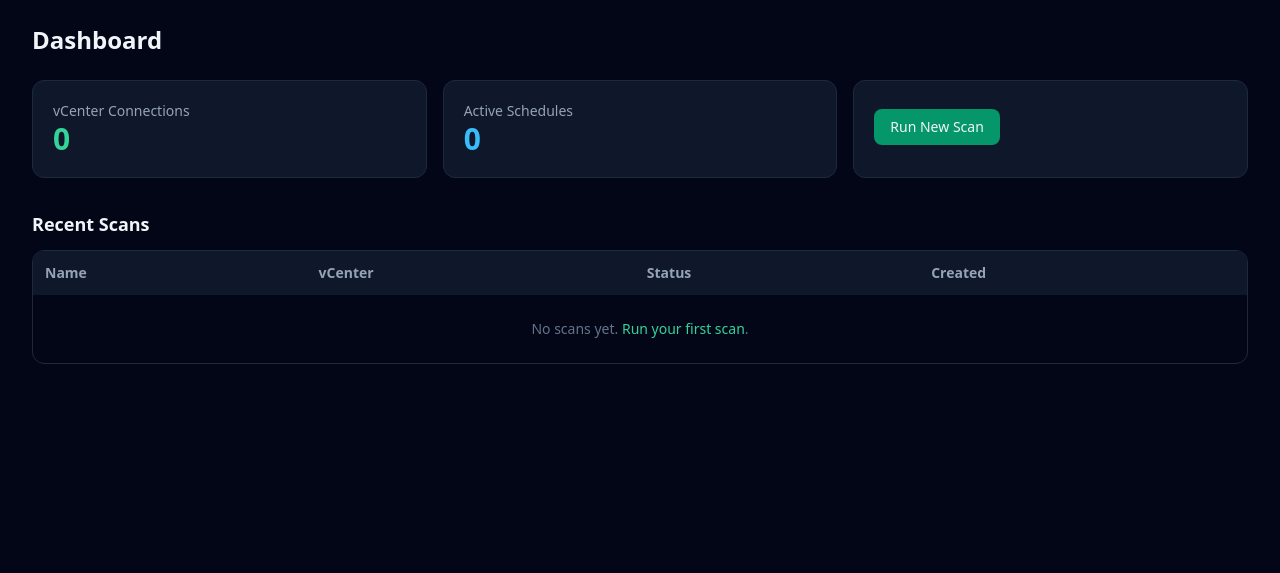
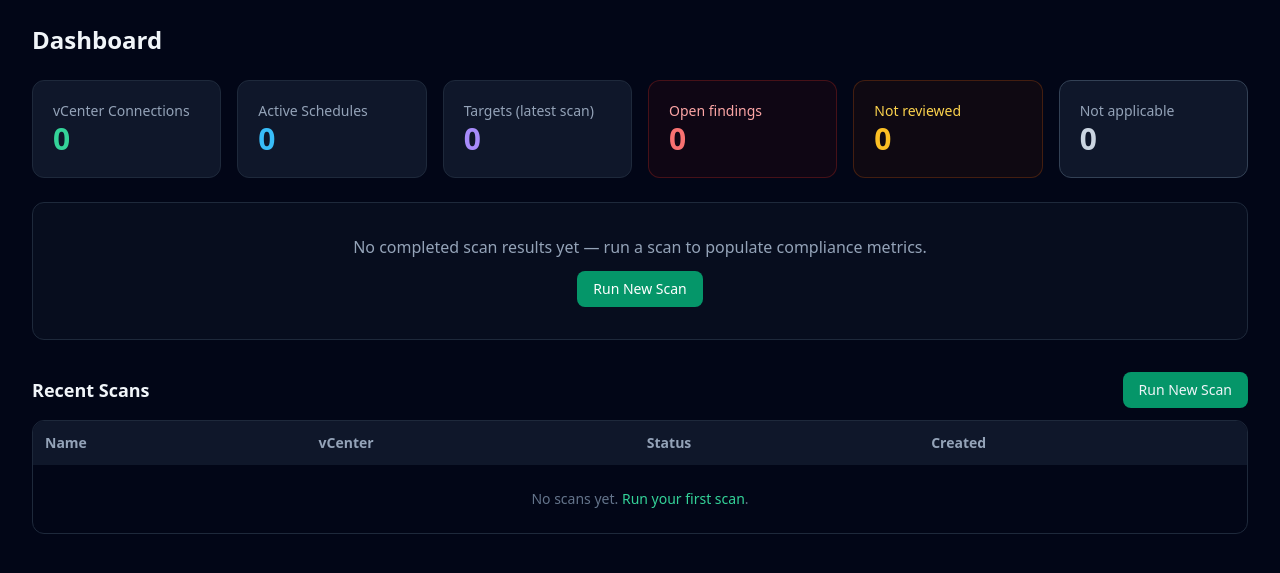
Before and after one commit to drummachine24/VMWare-STIG-Tool, a FastAPI app: page / in a window 1280 px wide. Shown: the part 55-628 px from the top of the page. Run offline with FastAPI, Linux system fonts and the light colour scheme; data that the repository does not hold is empty; some libraries are stand-ins or nearby versions.

Commit message:
Add dashboard compliance metrics with charts and per-checklist breakdown.
Aggregate Open, NR, NA, and NF counts from the latest completed scan per target, and render gauge, donut, and stacked bar charts on the dashboard.

Co-authored-by: Cursor <cursoragent@cursor.com>

```diff
--- a/backend/app/main.py
+++ b/backend/app/main.py
@@ -21,6 +21,7 @@ from app.models import ScanJob, ScanResult, ScanSchedule, VCenterConnection
 from app.services.app_secret import ensure_app_secret_key, resolve_app_secret_key
 from app.services.credential_key import sync_credential_key_file_from_env
 from app.services.crypto import encrypt_secret
+from app.services.dashboard_metrics import get_dashboard_metrics, metrics_as_dict
 from app.services.preflight import run_preflight
 from app.services.scan_rescan import rescan_job
 from app.tasks.celery_app import run_scan_job
@@ -109,6 +110,7 @@ def dashboard(
     )
     vcenters = db.query(VCenterConnection).count()
     schedules = db.query(ScanSchedule).filter(ScanSchedule.enabled.is_(True)).count()
+    metrics = get_dashboard_metrics(db)
     return render(
         request,
         "dashboard.html",
@@ -116,6 +118,8 @@ def dashboard(
             "recent_jobs": recent_jobs,
             "vcenter_count": vcenters,
             "schedule_count": schedules,
+            "metrics": metrics,
+            "metrics_json": metrics_as_dict(metrics),
         },
     )
 
--- a/backend/app/templates/dashboard.html
+++ b/backend/app/templates/dashboard.html
@@ -2,7 +2,8 @@
 {% block title %}Dashboard — VMware STIG Tool{% endblock %}
 {% block content %}
 <h1 class="text-2xl font-bold mb-6" data-tour="welcome">Dashboard</h1>
-<div class="grid grid-cols-1 md:grid-cols-3 gap-4 mb-8">
+
+<div class="grid grid-cols-2 md:grid-cols-3 xl:grid-cols-6 gap-4 mb-6">
   <div class="rounded-xl border border-slate-800 bg-slate-900 p-5">
     <div class="text-slate-400 text-sm">vCenter Connections</div>
     <div class="text-3xl font-bold text-emerald-400">{{ vcenter_count }}</div>
@@ -12,11 +13,111 @@
     <div class="text-3xl font-bold text-sky-400">{{ schedule_count }}</div>
   </div>
   <div class="rounded-xl border border-slate-800 bg-slate-900 p-5">
-    <a href="{{ url('/scans/new') }}" class="inline-block mt-2 rounded-lg bg-emerald-600 hover:bg-emerald-500 px-4 py-2 text-sm font-medium">Run New Scan</a>
+    <div class="text-slate-400 text-sm">Targets (latest scan)</div>
+    <div class="text-3xl font-bold text-violet-400">{{ metrics.target_count }}</div>
+  </div>
+  <div class="rounded-xl border border-red-900/50 bg-red-950/20 p-5">
+    <div class="text-red-300 text-sm">Open findings</div>
+    <div class="text-3xl font-bold text-red-400">{{ metrics.totals.open }}</div>
+  </div>
+  <div class="rounded-xl border border-amber-900/50 bg-amber-950/20 p-5">
+    <div class="text-amber-300 text-sm">Not reviewed</div>
+    <div class="text-3xl font-bold text-amber-400">{{ metrics.totals.nr }}</div>
+  </div>
+  <div class="rounded-xl border border-slate-700 bg-slate-900 p-5">
+    <div class="text-slate-400 text-sm">Not applicable</div>
+    <div class="text-3xl font-bold text-slate-300">{{ metrics.totals.na }}</div>
   </div>
 </div>
 
-<h2 class="text-lg font-semibold mb-3">Recent Scans</h2>
+{% if metrics.has_data %}
+<div class="grid grid-cols-1 xl:grid-cols-12 gap-4 mb-8">
+  <div class="xl:col-span-3 rounded-xl border border-slate-800 bg-slate-900/60 p-5 flex flex-col">
+    <h2 class="text-sm font-semibold text-slate-300 mb-1">Compliance gauge</h2>
+    <p class="text-xs text-slate-500 mb-3">Not-a-finding rate across reviewed controls (excludes NA)</p>
+    <div class="relative flex-1 min-h-[10rem]">
+      <canvas id="dashboard-compliance-gauge"></canvas>
+      <div class="absolute inset-x-0 bottom-6 text-center pointer-events-none">
+        <div id="dashboard-compliance-value" class="text-3xl font-bold text-emerald-400">—</div>
+        <div class="text-xs text-slate-500">NF / (Open + NR + NF)</div>
+      </div>
+    </div>
+  </div>
+
+  <div class="xl:col-span-4 rounded-xl border border-slate-800 bg-slate-900/60 p-5">
+    <h2 class="text-sm font-semibold text-slate-300 mb-1">Overall control status</h2>
+    <p class="text-xs text-slate-500 mb-3">Totals from the latest completed scan per target</p>
+    <div class="h-64">
+      <canvas id="dashboard-status-chart"></canvas>
+    </div>
+    <div class="mt-3 flex flex-wrap gap-3 text-xs">
+      <span class="text-emerald-400">{{ metrics.totals.nf }} not a finding</span>
+      <span class="text-red-400">{{ metrics.totals.open }} open</span>
+      <span class="text-amber-400">{{ metrics.totals.nr }} not reviewed</span>
+      <span class="text-slate-400">{{ metrics.totals.na }} not applicable</span>
+    </div>
+  </div>
+
+  <div class="xl:col-span-5 rounded-xl border border-slate-800 bg-slate-900/60 p-5">
+    <h2 class="text-sm font-semibold text-slate-300 mb-1">Totals by STIG checklist</h2>
+    <p class="text-xs text-slate-500 mb-3">Stacked counts per STIG Readiness Guide</p>
+    <div class="h-64">
+      <canvas id="dashboard-checklist-chart"></canvas>
+    </div>
+  </div>
+</div>
+
+{% if metrics.checklists %}
+<div class="rounded-xl border border-slate-800 overflow-hidden mb-8">
+  <div class="px-4 py-3 border-b border-slate-800 bg-slate-900/80">
+    <h2 class="text-sm font-semibold text-slate-300">Checklist breakdown</h2>
+  </div>
+  <div class="overflow-x-auto">
+    <table class="w-full text-sm">
+      <thead class="bg-slate-900 text-slate-400">
+        <tr>
+          <th class="text-left p-3 min-w-[18rem]">STIG Readiness Guide</th>
+          <th class="text-right p-3">Targets</th>
+          <th class="text-right p-3 text-red-300">Open</th>
+          <th class="text-right p-3 text-amber-300">NR</th>
+          <th class="text-right p-3 text-slate-300">NA</th>
+          <th class="text-right p-3 text-emerald-300">NF</th>
+          <th class="text-right p-3">Total</th>
+        </tr>
+      </thead>
+      <tbody>
+        {% for row in metrics.checklists %}
+        <tr class="border-t border-slate-800 hover:bg-slate-900/50">
+          <td class="p-3">{{ row.title }}</td>
+          <td class="p-3 text-right text-slate-400">{{ row.target_count }}</td>
+          <td class="p-3 text-right text-red-400">{{ row.counts.open }}</td>
+          <td class="p-3 text-right text-amber-400">{{ row.counts.nr }}</td>
+          <td class="p-3 text-right text-slate-400">{{ row.counts.na }}</td>
+          <td class="p-3 text-right text-emerald-400">{{ row.counts.nf }}</td>
+          <td class="p-3 text-right font-medium">{{ row.counts.total }}</td>
+        </tr>
+        {% endfor %}
+      </tbody>
+    </table>
+  </div>
+</div>
+{% endif %}
+
+{% else %}
+<div class="rounded-xl border border-slate-800 bg-slate-900/40 p-8 mb-8 text-center text-slate-400">
+  <p class="mb-3">No completed scan results yet — run a scan to populate compliance metrics.</p>
+  {% if current_user and current_user.can_scan() %}
+  <a href="{{ url('/scans/new') }}" class="inline-block rounded-lg bg-emerald-600 hover:bg-emerald-500 px-4 py-2 text-sm font-medium text-white">Run New Scan</a>
+  {% endif %}
+</div>
+{% endif %}
+
+<div class="flex flex-wrap items-center justify-between gap-3 mb-3">
+  <h2 class="text-lg font-semibold">Recent Scans</h2>
+  {% if current_user and current_user.can_scan() %}
+  <a href="{{ url('/scans/new') }}" class="rounded-lg bg-emerald-600 hover:bg-emerald-500 px-4 py-2 text-sm font-medium">Run New Scan</a>
+  {% endif %}
+</div>
 <div class="rounded-xl border border-slate-800 overflow-hidden">
   <table class="w-full text-sm">
     <thead class="bg-slate-900 text-slate-400">
@@ -50,3 +151,13 @@
   </table>
 </div>
 {% endblock %}
+
+{% block scripts %}
+{% if metrics.has_data %}
+<script src="https://cdn.jsdelivr.net/npm/chart.js@4.4.7/dist/chart.umd.min.js"></script>
+<script src="{{ url('/static/dashboard-charts.js') }}"></script>
+<script>
+  initDashboardCharts({{ metrics_json|tojson }});
+</script>
+{% endif %}
+{% endblock %}
```
Also changed, not shown: backend/app/services/dashboard_metrics.py (added, +187 -0 lines), backend/app/static/dashboard-charts.js (added, +153 -0 lines).
